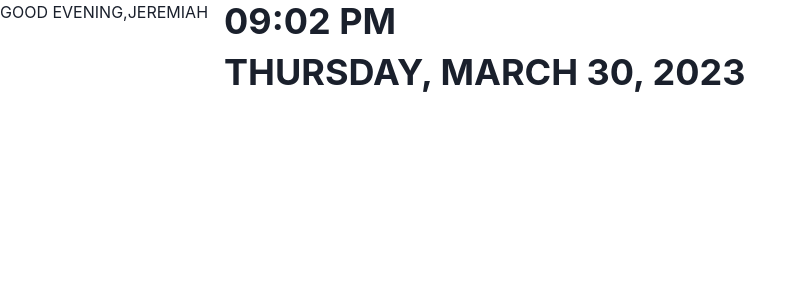
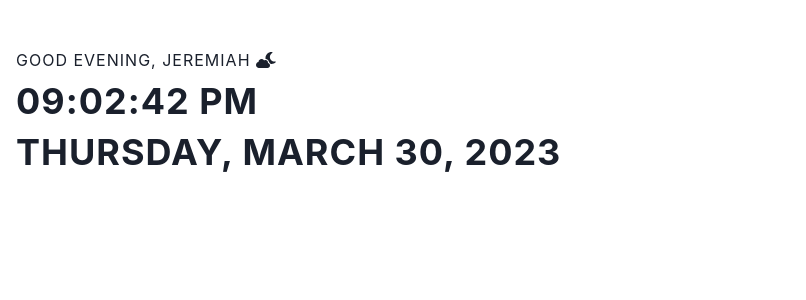
Before and after one commit to jeremiahcanlas/homepage-next, a Next.js app: page / in a window 1280 px wide. Shown: the top 300 px of the page, without its empty margins (0-806 px from the left). Built offline with nearby package versions, Linux system fonts and the light colour scheme.

Commit message:
added emoji in greet

```diff
--- a/package.json
+++ b/package.json
@@ -12,6 +12,10 @@
     "@chakra-ui/react": "^2.5.5",
     "@emotion/react": "^11.10.6",
     "@emotion/styled": "^11.10.6",
+    "@fortawesome/fontawesome-svg-core": "^6.4.0",
+    "@fortawesome/free-brands-svg-icons": "^6.4.0",
+    "@fortawesome/free-solid-svg-icons": "^6.4.0",
+    "@fortawesome/react-fontawesome": "^0.2.0",
     "@types/node": "18.15.11",
     "@types/react": "18.0.31",
     "@types/react-dom": "18.0.11",
--- a/src/components/Clock/Clock.module.scss
+++ b/src/components/Clock/Clock.module.scss
@@ -1,3 +1,3 @@
 .clockContainer {
-  padding: 0 1em;
+  letter-spacing: 1px;
 }
--- a/src/components/Clock/index.tsx
+++ b/src/components/Clock/index.tsx
@@ -22,6 +22,7 @@ const Clock = () => {
   const currentTime = time.toLocaleString("en-US", {
     hour: "2-digit",
     minute: "numeric",
+    second: "numeric",
     hour12: true,
   });
 
--- /dev/null
+++ b/src/components/Greet/Greet.module.scss
@@ -0,0 +1,4 @@
+.greetContainer {
+  letter-spacing: 1px;
+  margin-bottom: 0.5em;
+}
--- a/src/components/Greet/index.tsx
+++ b/src/components/Greet/index.tsx
@@ -1,23 +1,30 @@
 import React, { useEffect, useState } from "react";
 import _ from "lodash";
 import { Box } from "@chakra-ui/react";
+import styles from "./Greet.module.scss";
+import { FontAwesomeIcon } from "@fortawesome/react-fontawesome";
+import {
+  faCloudMoon,
+  faCloudSun,
+  faMugSaucer,
+} from "@fortawesome/free-solid-svg-icons";
 
 const Greet = () => {
   const [greet, setGreet] = useState("");
+
   // const isBrowser = () => typeof window !== "undefined";
   const isBrowser = false;
+  const hours = new Date().getHours();
 
   useEffect(() => {
     greeting();
-  }, []);
+  });
 
   // const name = ` ${(isBrowser && window.localStorage.getItem("name")) || ""}`;
   const name = `Jeremiah`;
 
   //sets the greeting depends on the 24 hr clock
   const greeting = () => {
-    const hours = new Date().getHours();
-
     return hours >= 18
       ? setGreet("Good evening")
       : hours >= 12
@@ -27,12 +34,24 @@ const Greet = () => {
       : setGreet("Early morning");
   };
 
+  const getEmoji = () => {
+    return hours >= 18 ? (
+      <FontAwesomeIcon icon={faCloudMoon} />
+    ) : hours >= 12 ? (
+      <FontAwesomeIcon icon={faCloudSun} />
+    ) : hours >= 5 ? (
+      <FontAwesomeIcon icon={faMugSaucer} />
+    ) : (
+      <FontAwesomeIcon icon={faMugSaucer} />
+    );
+  };
+
   return (
-    <Box>
+    <Box className={styles.greetContainer}>
       <span>
         {greet.toUpperCase()}
-        {isBrowser && window.localStorage.getItem("name") === "" ? "" : ","}
-        {_.toUpper(name)}
+        {isBrowser && window.localStorage.getItem("name") === "" ? "" : ", "}
+        {_.toUpper(name)} {getEmoji()}
       </span>
     </Box>
   );
--- a/src/components/Mainpage/Mainpage.module.scss
+++ b/src/components/Mainpage/Mainpage.module.scss
@@ -1,4 +1,9 @@
 .mainpageContainer {
-  height: 100%;
+  height: 100vh;
   position: relative;
 }
+
+.componentOne {
+  margin-top: 3em;
+  padding: 0 1em;
+}
--- a/src/components/Mainpage/index.tsx
+++ b/src/components/Mainpage/index.tsx
@@ -6,7 +6,7 @@ import styles from "./Mainpage.module.scss";
 const Mainpage = () => {
   return (
     <Box className={styles.mainpageContainer}>
-      <Flex>
+      <Flex flexDirection="column" className={styles.componentOne}>
         <Greet />
         <Clock />
       </Flex>
```
Also changed, not shown: 1 other file (tests, documents, lock files or other folders).
